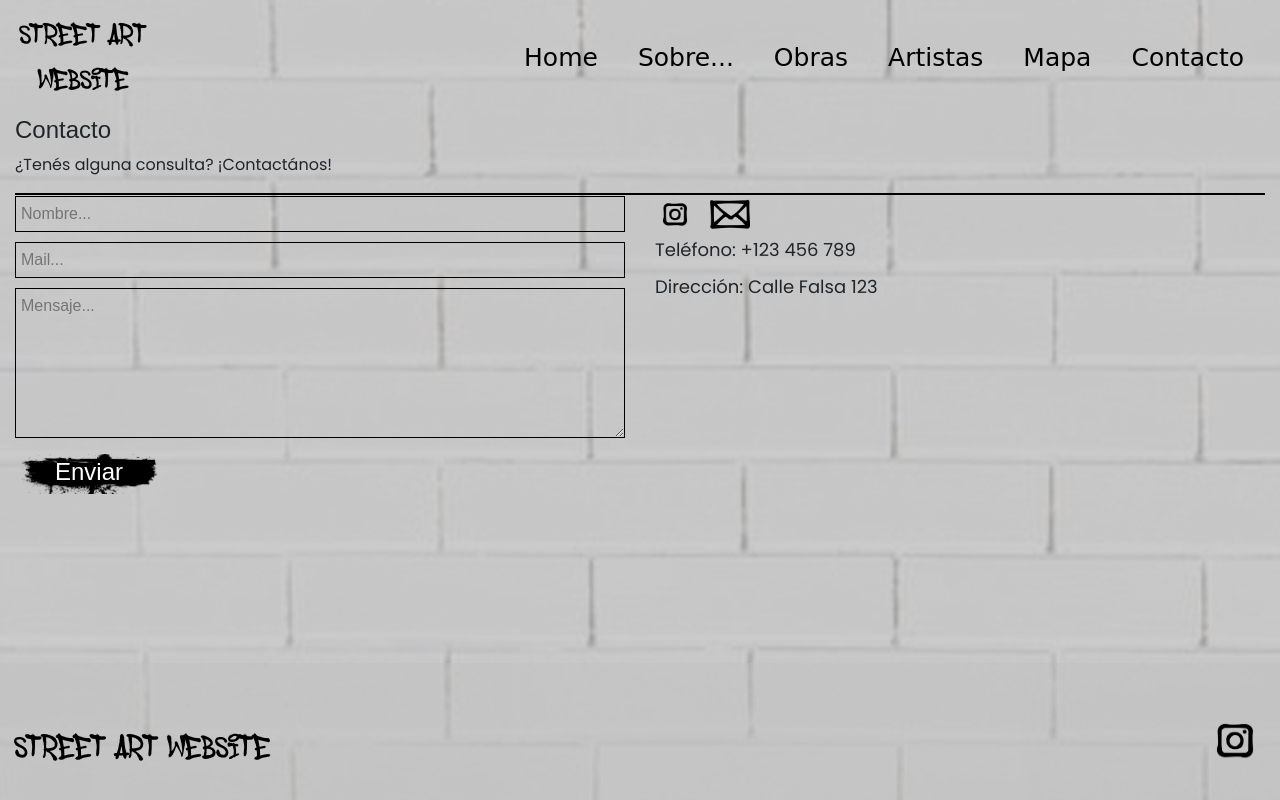
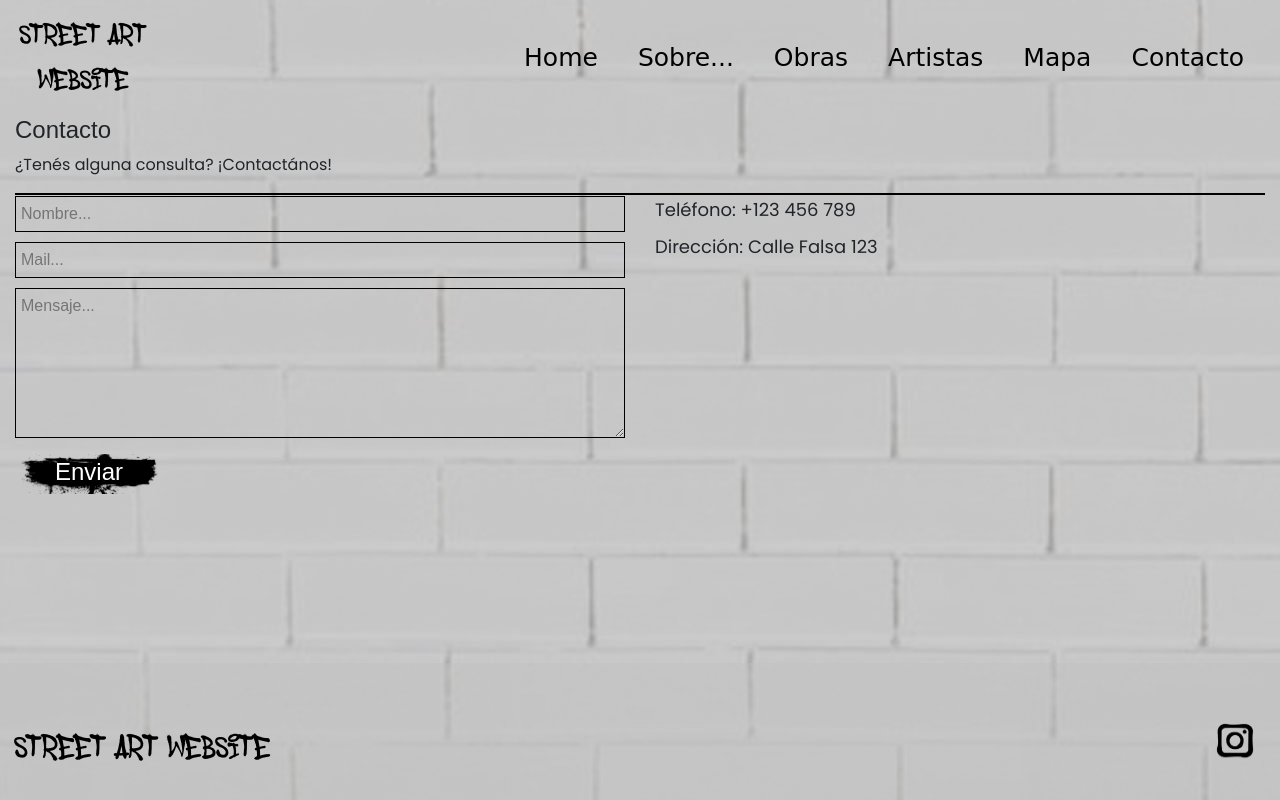
Before and after one commit to ocram32/StreetArtWeb, a plain HTML site: page contacto.html in a window 1280 px wide. Drawn offline with nearby package versions, Linux system fonts and the light colour scheme; a web font is replaced by a local one.

Commit message:
Update contacto.html

```diff
--- a/contacto.html
+++ b/contacto.html
@@ -57,8 +57,6 @@
         <!-- Columna de información de contacto -->
         <div class="col-md-6">
             <div class="contact-info">
-                <img src="media/ig.png" alt="Instagram" >
-                <img src="media/mail.png" alt="Correo" >
                 <p>Teléfono: +123 456 789</p>
                 <p>Dirección: Calle Falsa 123</p>
             </div>
```
